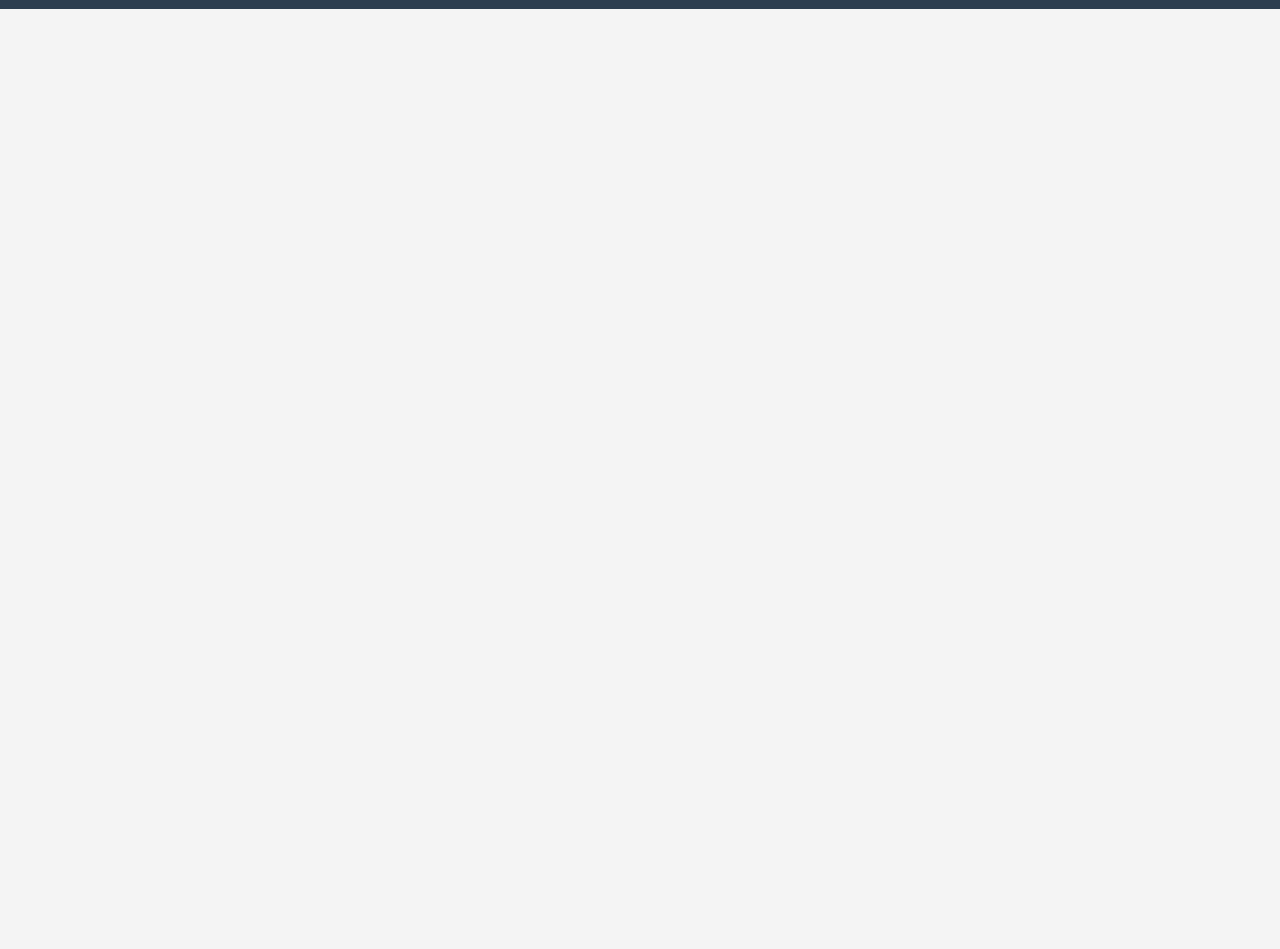
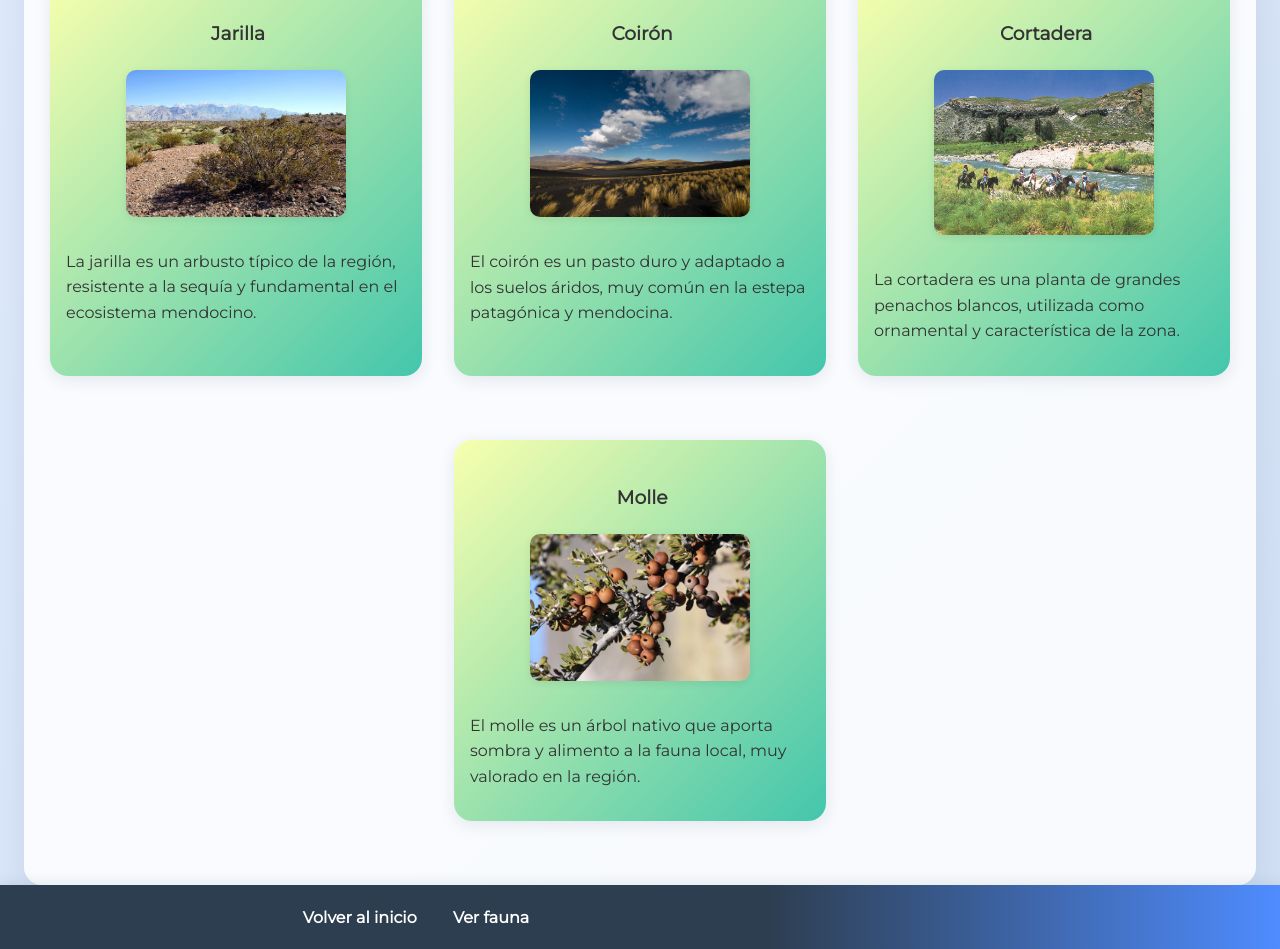
Before and after one commit to Jesica1487/PROYECTO, a plain HTML site: page flora.html in a window 1280 px wide. Shown: the part 500-1449 px from the top of the page. Before the commit the page ends 800 px from the top, so only its background shows below. Drawn offline with Linux system fonts and the light colour scheme.

Commit message:
Fondos y tarjetas más atractivos en todo el sitio. Actualización visual y README.

```diff
--- a/estilos.css
+++ b/estilos.css
@@ -51,20 +51,24 @@ nav .fa-solid {
     font-size: 1.1em;
     margin-right: 0.3em;
 }
+
 body {
     font-family: 'Montserrat', sans-serif;
     margin: 0;
     padding: 0;
-    background-color: #f4f4f4;
+    background: linear-gradient(135deg, #e0eafc 0%, #cfdef3 100%);
     color: #333;
     line-height: 1.6;
+    min-height: 100vh;
 }
 
+
 header {
-    background-color: #2d3e50;
+    background: linear-gradient(90deg, #2d3e50 60%, #4f8cff 100%);
     color: #fff;
-    padding: 2rem;
+    padding: 2.5rem 1rem 2rem 1rem;
     text-align: center;
+    box-shadow: 0 4px 16px rgba(44,62,80,0.10);
 }
 
 h1 {
@@ -77,10 +81,14 @@ h2 {
     margin-top: 2rem;
 }
 
+
 main {
-    padding: 1rem;
-    max-width: 1000px;
+    padding: 2rem 1rem 2rem 1rem;
+    max-width: 1200px;
     margin: auto;
+    background: rgba(255,255,255,0.85);
+    border-radius: 18px;
+    box-shadow: 0 4px 24px rgba(44,62,80,0.08);
 }
 
 p, ul {
@@ -113,10 +121,12 @@ img {
     width: 300px;
 }
 
+
 nav {
-    background-color: #2d3e50;
-    padding: 1rem;
+    background: linear-gradient(90deg, #2d3e50 60%, #4f8cff 100%);
+    padding: 1.2rem 1rem;
     text-align: center;
+    box-shadow: 0 -2px 12px rgba(44,62,80,0.10);
 }
 
 nav ul {
@@ -141,24 +151,25 @@ nav ul li a:hover {
     color: #ffcc00;
 }
 
-#topBtn {
-    position: fixed;
-    bottom: 20px;
-    right: 20px;
-    display: none;
-    background: #2d3e50;
-    color: #fff;
-    border: none;
-    border-radius: 50px;
-    padding: 10px 16px;
-    font-size: 1.2rem;
-    cursor: pointer;
-    box-shadow: 0 4px 6px rgba(0,0,0,0.2);
+.tarjeta {
+    background: linear-gradient(135deg, #f8ffae 0%, #43c6ac 100%);
+    border-radius: 18px;
+    box-shadow: 0 4px 16px rgba(44,62,80,0.10);
+    padding: 1.5rem 1rem 1rem 1rem;
+    max-width: 340px;
+    min-width: 260px;
+    flex: 1 1 300px;
+    display: flex;
+    flex-direction: column;
+    align-items: center;
+    margin-bottom: 2rem;
+    transition: transform 0.2s, box-shadow 0.2s;
 }
-
-@media screen and (max-width: 900px) {
-    .tarjetas {
-        flex-direction: column;
+.tarjeta:hover {
+    transform: translateY(-6px) scale(1.03);
+    box-shadow: 0 8px 24px rgba(44,62,80,0.18);
+    background: linear-gradient(135deg, #43c6ac 0%, #f8ffae 100%);
+}
         align-items: center;
     }
 }
--- a/flora.html
+++ b/flora.html
@@ -22,6 +22,28 @@
                 <li>Alpataco</li>
             </ul>
         </section>
+        <section class="tarjetas">
+            <div class="tarjeta">
+                <h3><i class="fa-solid fa-seedling"></i> Jarilla</h3>
+                <img src="FLORA/jarilla.jpg" alt="Jarilla" style="max-width:220px;">
+                <p>La jarilla es un arbusto típico de la región, resistente a la sequía y fundamental en el ecosistema mendocino.</p>
+            </div>
+            <div class="tarjeta">
+                <h3><i class="fa-solid fa-leaf"></i> Coirón</h3>
+                <img src="FLORA/coiron payunia.jpg" alt="Coirón" style="max-width:220px;">
+                <p>El coirón es un pasto duro y adaptado a los suelos áridos, muy común en la estepa patagónica y mendocina.</p>
+            </div>
+            <div class="tarjeta">
+                <h3><i class="fa-solid fa-spa"></i> Cortadera</h3>
+                <img src="FLORA/cortadera.jpeg" alt="Cortadera" style="max-width:220px;">
+                <p>La cortadera es una planta de grandes penachos blancos, utilizada como ornamental y característica de la zona.</p>
+            </div>
+            <div class="tarjeta">
+                <h3><i class="fa-solid fa-tree"></i> Molle</h3>
+                <img src="FLORA/molle.jpg" alt="Molle" style="max-width:220px;">
+                <p>El molle es un árbol nativo que aporta sombra y alimento a la fauna local, muy valorado en la región.</p>
+            </div>
+        </section>
     </main>
 
     <nav>
```
Also changed, not shown: fauna.html (+3 -3 lines), index.html (+1 -3 lines).
